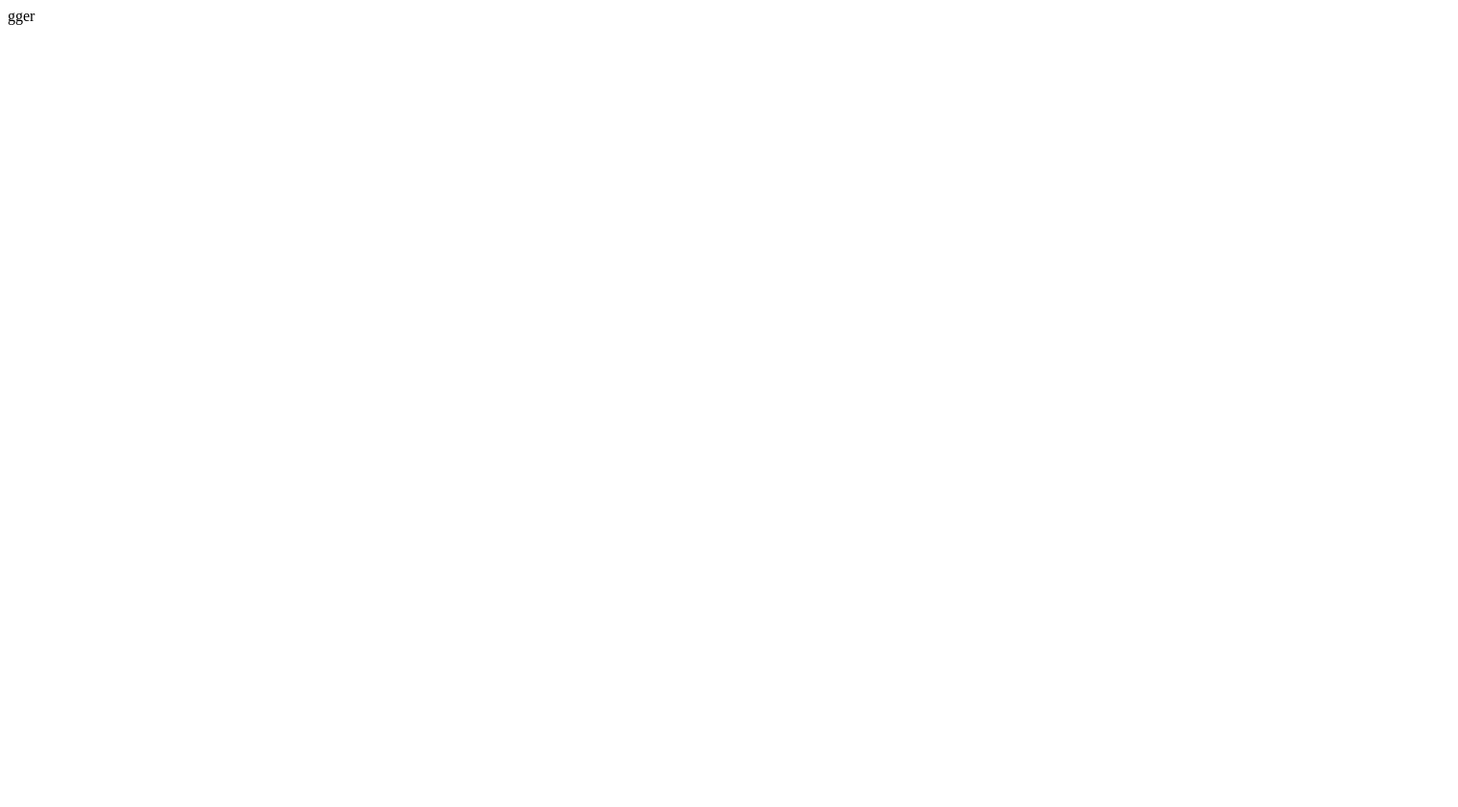
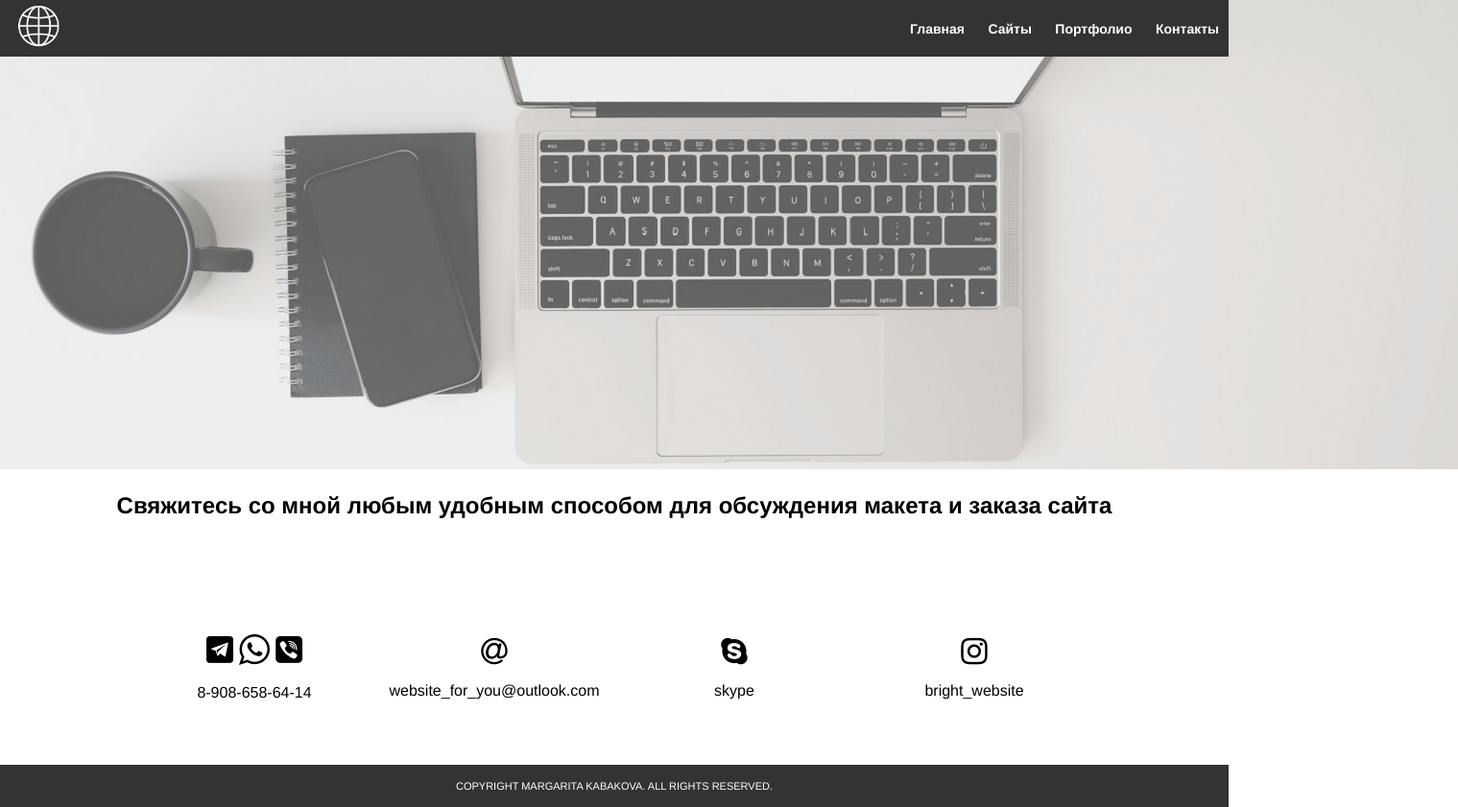
Before and after one commit to margarita-k-2020/my_website, a plain HTML site: page contacts/index.html in a window 1280 px wide. Shown: the whole page at 96% size, 1519 px wide, since content can reach past the window. Before the commit the page ends 800 px from the top, so only its background shows below. Drawn offline with Linux system fonts and the light colour scheme.

Commit message:
contacts

```diff
--- a/contacts/index.html
+++ b/contacts/index.html
@@ -1 +1,60 @@
-gger
+<!DOCTYPE html>
+
+<html>
+  <head>
+    <meta charset="UTF-8">
+    <meta name="viewport" content="width=device-width, initial-scale=1.0">
+    <meta http-equiv="X-UA-Compatible" content="ie=edge">
+    <title>Заказ веб-сайта</title>
+    <link rel="stylesheet" href="./style.css" type="text/css">
+    <link rel="icon" href="../favicon.ico" type="image/x-icon">
+    <link href="https://maxcdn.bootstrapcdn.com/font-awesome/4.1.0/css/font-awesome.min.css" rel="stylesheet">
+    <link rel="stylesheet" type="text/css" href="https://maxcdn.bootstrapcdn.com/font-awesome/4.7.0/css/font-awesome.css">
+  </head>
+
+  <body>
+
+    <!-- Header Section-->
+
+    <header class="flexbox">
+      <a href="../index.html"><img src="../logo.png"></a>
+      <nav>
+        <span><a href="../index.html">Главная</a></span>
+        <span><a href="../sites/index.html">Сайты</a></span>
+        <span><a href="../portfolio/index.html">Портфолио</a></span>
+        <span><a href="./index.html">Контакты</a></span>
+      </nav>
+  </header>
+
+
+  <div class="background">
+    <img src="fon.jpg">
+  </div>
+
+  <div class="main">
+    <h2>Свяжитесь со мной любым удобным способом для обсуждения макета и заказа сайта</h2>
+    <div id="content">
+    <div class="contacts">
+      <img src="telegram.png" width="32" height="32">
+      <img src="whatsapp.png" width="32" height="32">
+      <img src="viber.png" width="32" height="32">
+      <p>8-908-658-64-14</p>
+    </div>
+    <div class="contacts">
+      <i class="fa fa-at fa-2x"></i><p>website_for_you@outlook.com</p>
+    </div>
+    <div class="contacts">
+      <i class="fa fa-skype fa-2x"></i><p>skype</p>
+    </div>
+    <div class="contacts">
+      <i class="fa fa-instagram fa-2x"></i><p>bright_website</p>
+    </div>
+  </div>
+  </div>
+
+<footer>
+  <p>copyright Margarita Kabakova. All rights reserved.</p>
+</footer>
+
+   </body>
+ </html>
--- /dev/null
+++ b/contacts/style.css
@@ -0,0 +1,85 @@
+
+html, body {
+    margin: 0;
+    padding: 0;
+    font-family: "Helvetica", sans-serif;
+  }
+
+  a {
+      color: white;
+      text-decoration: none;
+  }
+
+
+.background {
+  opacity: 0.7;
+  width: auto;
+}
+  .flexbox{
+      display: flex;
+  }
+
+  header {
+       width: 100%;
+       position: fixed;
+       z-index: 1;
+       height: 59px;
+       background-color: #333333;
+       align-items: center;
+    }
+
+  header img {
+      height: 59px;
+      padding-left: 10px;
+  }
+
+    nav {
+      text-align: right;
+      flex-grow: 1;
+    }
+
+    nav span {
+      display: inline-block;
+      padding: 20px 10px;
+      color: #fff;
+      font-weight: 600;
+      font-size: 14px;
+  }
+
+   #content {
+   display: flex;
+    justify-content: center;
+    align-items: center;
+    padding-top: 100px;
+    padding-bottom: 50px;
+       width: 1000px;
+       margin: auto;
+  }
+
+  .main h2 {
+    text-align: center;
+
+  }
+
+  .main .contacts {
+    text-align: center;
+     width: 80%;
+
+  }
+
+
+  footer {
+    background-color: #333;
+    color: #fff;
+    padding: 5px 0;
+    width: 100%;
+    z-index: 1;
+    bottom: 0;
+}
+
+  footer p {
+    font-family: "Helvetica", sans-serif;
+    text-transform: uppercase;
+    font-size: 11px;
+    text-align: center;
+   }
```
Also changed, not shown: contacts/fon.jpg (added), contacts/logo.png (added), contacts/telegram.png (added), contacts/viber.png (added), contacts/whatsapp.png (added).
